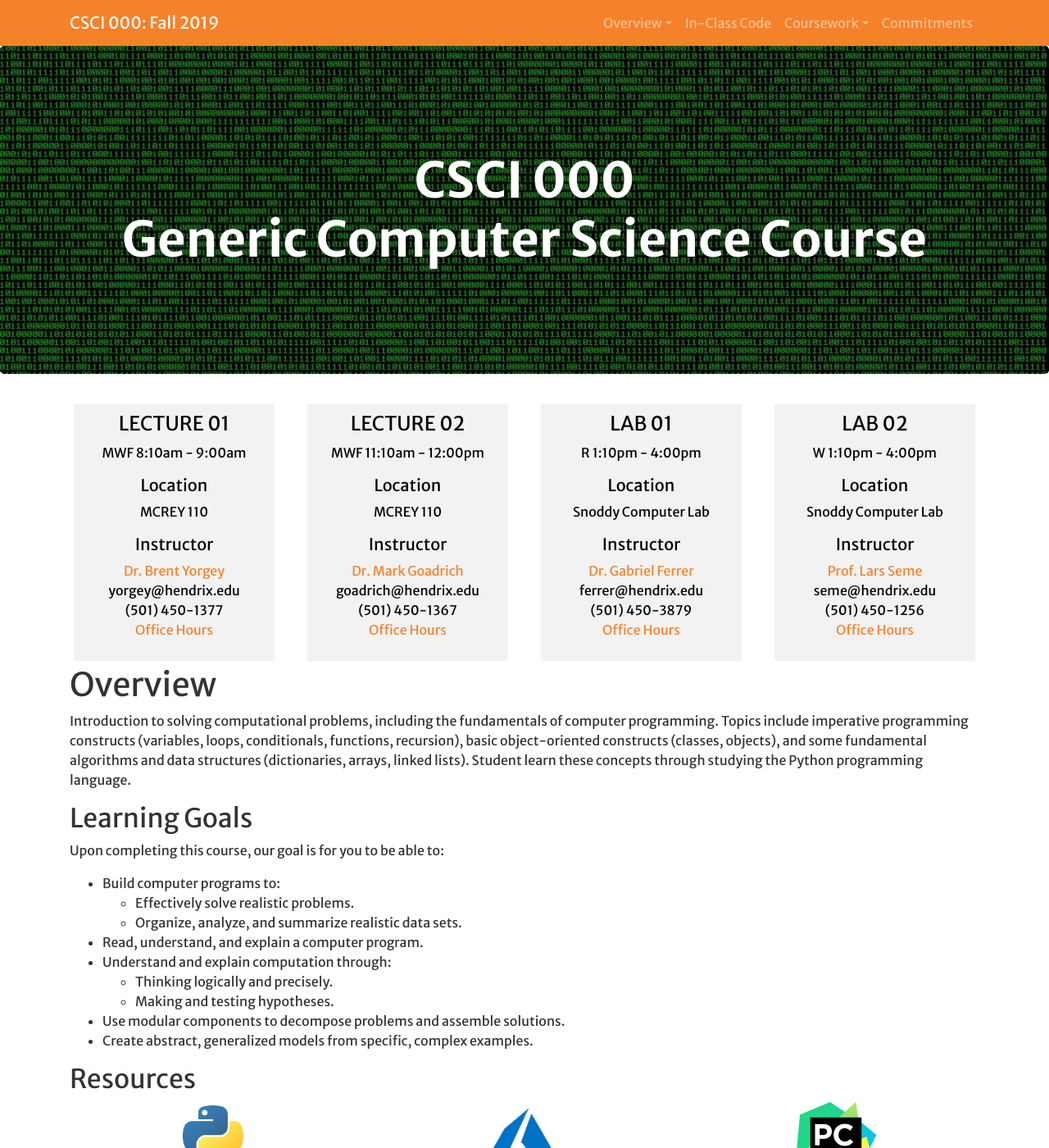
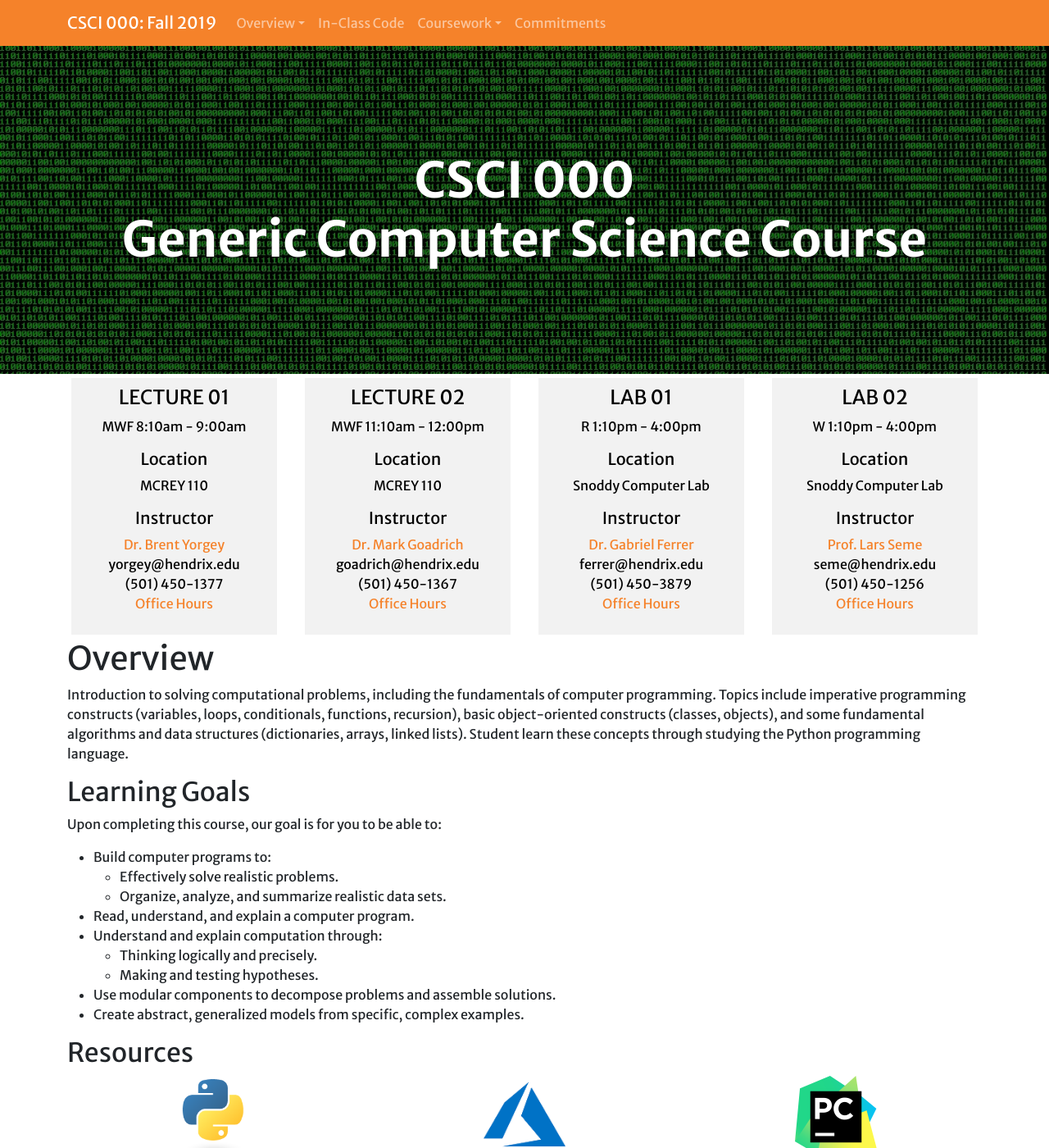
Before and after one commit to Hendrix-CS/csci000, a Jekyll site: the page built from index.md, in a window 1280 px wide and 1400 px high. Shown: the whole window at 82% size. Built offline with Jekyll 4.4.1, drawn with Linux system fonts in a browser that asks for light colours; a script that is not in the unit is left out; our own code applies the rules of GitHub Pages for plain Markdown files.

Commit message:
Making progress converting to CDN bootstrap and jquery. javascript is broken

```diff
--- a/_includes/bottom.html
+++ b/_includes/bottom.html
@@ -7,8 +7,8 @@
     </footer>
 
     <!-- Bootstrap core JavaScript -->
-    <script src="{{ site.baseurl }}/assets/vendor/jquery/jquery.min.js"></script>
-    <script src="{{ site.baseurl }}/assets/vendor/bootstrap/js/bootstrap.bundle.min.js"></script>
+    <script src="https://code.jquery.com/jquery-3.6.0.min.js" integrity="sha256-/xUj+3OJU5yExlq6GSYGSHk7tPXikynS7ogEvDej/m4=" crossorigin="anonymous"></script>
+    <script src="https://cdn.jsdelivr.net/npm/bootstrap@5.0.2/dist/js/bootstrap.bundle.min.js" integrity="sha384-MrcW6ZMFYlzcLA8Nl+NtUVF0sA7MsXsP1UyJoMp4YLEuNSfAP+JcXn/tWtIaxVXM" crossorigin="anonymous"></script>
     <script src="https://hypothes.is/embed.js" async></script>
   	<script>
   	// https://github.com/twbs/bootstrap/issues/1768
--- a/_includes/head.html
+++ b/_includes/head.html
@@ -9,8 +9,7 @@
 
   <!-- Bootstrap core CSS -->
   <link rel="stylesheet" href="https://cdnjs.cloudflare.com/ajax/libs/font-awesome/4.7.0/css/font-awesome.min.css">
-  <link href="{{ site.baseurl }}/assets/vendor/bootswatch/css/bootstrap.css" rel="stylesheet">
-
+  <link href="https://cdn.jsdelivr.net/npm/bootstrap@5.0.2/dist/css/bootstrap.min.css" rel="stylesheet" integrity="sha384-EVSTQN3/azprG1Anm3QDgpJLIm9Nao0Yz1ztcQTwFspd3yD65VohhpuuCOmLASjC" crossorigin="anonymous">
   <!-- Custom styles for this template -->
   <link href="{{ site.baseurl }}/assets/css/main.css" rel="stylesheet">
 
--- a/_includes/header.html
+++ b/_includes/header.html
@@ -1,4 +1,4 @@
-<nav class="navbar navbar-expand-lg navbar-dark bg-primary fixed-top">
+<nav class="navbar navbar-expand-lg navbar-dark navbar-custom fixed-top">
   <div class="container">
     <a class="navbar-brand" href="{{ site.baseurl}}/index.html">{{ site.number }}: {{ site.semester }}</a>
     <button class="navbar-toggler" type="button" data-toggle="collapse" data-target="#navbarResponsive" aria-controls="navbarResponsive" aria-expanded="false" aria-label="Toggle navigation">
--- a/assets/css/main.css
+++ b/assets/css/main.css
@@ -4,7 +4,11 @@
  * Licensed under MIT (https://github.com/BlackrockDigital/startbootstrap-portfolio-item/blob/master/LICENSE)
  */
 
+@import url("https://fonts.googleapis.com/css?family=Merriweather+Sans:400,700");
+
+
 body {
+  font-family: "Merriweather Sans", -apple-system, BlinkMacSystemFont, "Segoe UI", Roboto, "Helvetica Neue", Arial, sans-serif, "Apple Color Emoji", "Segoe UI Emoji", "Segoe UI Symbol";
   padding-top: 54px;
 }
 
@@ -12,6 +16,36 @@ body {
   body {
     padding-top: 56px;
   }
+}
+
+/* https://www.geeksforgeeks.org/how-to-change-navigation-bar-color-in-bootstrap/ */
+
+/* Modify the background color */
+.navbar-custom {
+    background-color: #F5822A;
+}
+
+/* Modify brand and text color */
+.navbar-custom .navbar-brand,
+.navbar-custom .navbar-text {
+    color: white;
+}
+
+a {
+  color: #F5822A;
+  text-decoration: none;
+  background-color: transparent;
+  -webkit-text-decoration-skip: objects;
+}
+
+a:hover {
+  color: #ac3911;
+  text-decoration: underline;
+}
+
+img {
+  vertical-align: middle;
+  border-style: none;
 }
 
 .internal-header:before {
@@ -81,7 +115,7 @@ tr:nth-child(even) {background-color: #f2f2f2;}
 blockquote{
 	margin: 30px;
 	padding: 10px;
-	background-color: #EEEEEE;
+	background-color: #f2f2f2;
 }
 
 /* https://idratherbewriting.com/documentation-theme-jekyll/mydoc_alerts.html */
@@ -96,10 +130,6 @@ blockquote{
 div.alert code {
     background-color: transparent !important;
 }
-/* without this, the links in these notes aren't visible.*/
-.alert a {
-    text-decoration: underline;
-}
 
 .note code, .alert code, .warning code {
     color: inherit;
```
